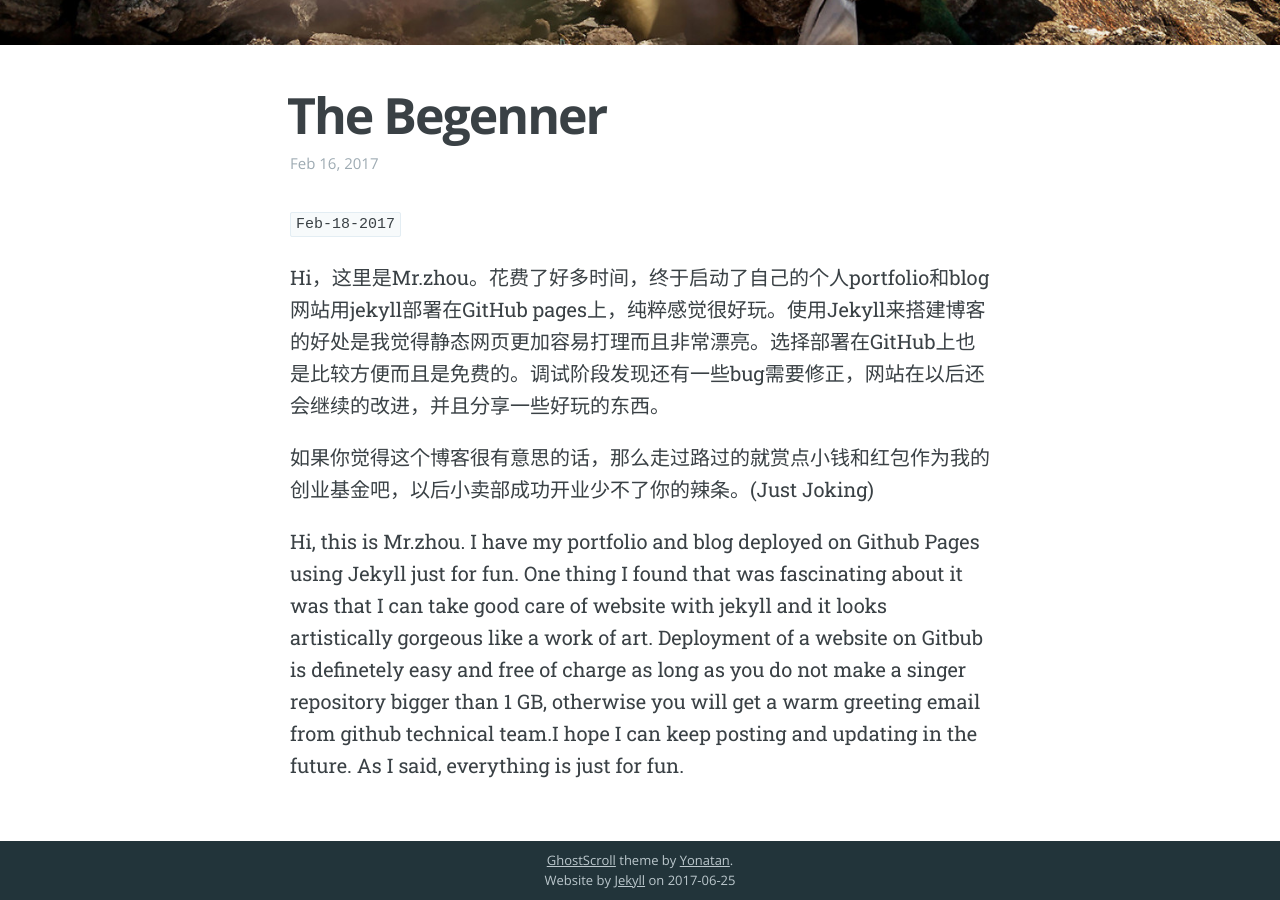
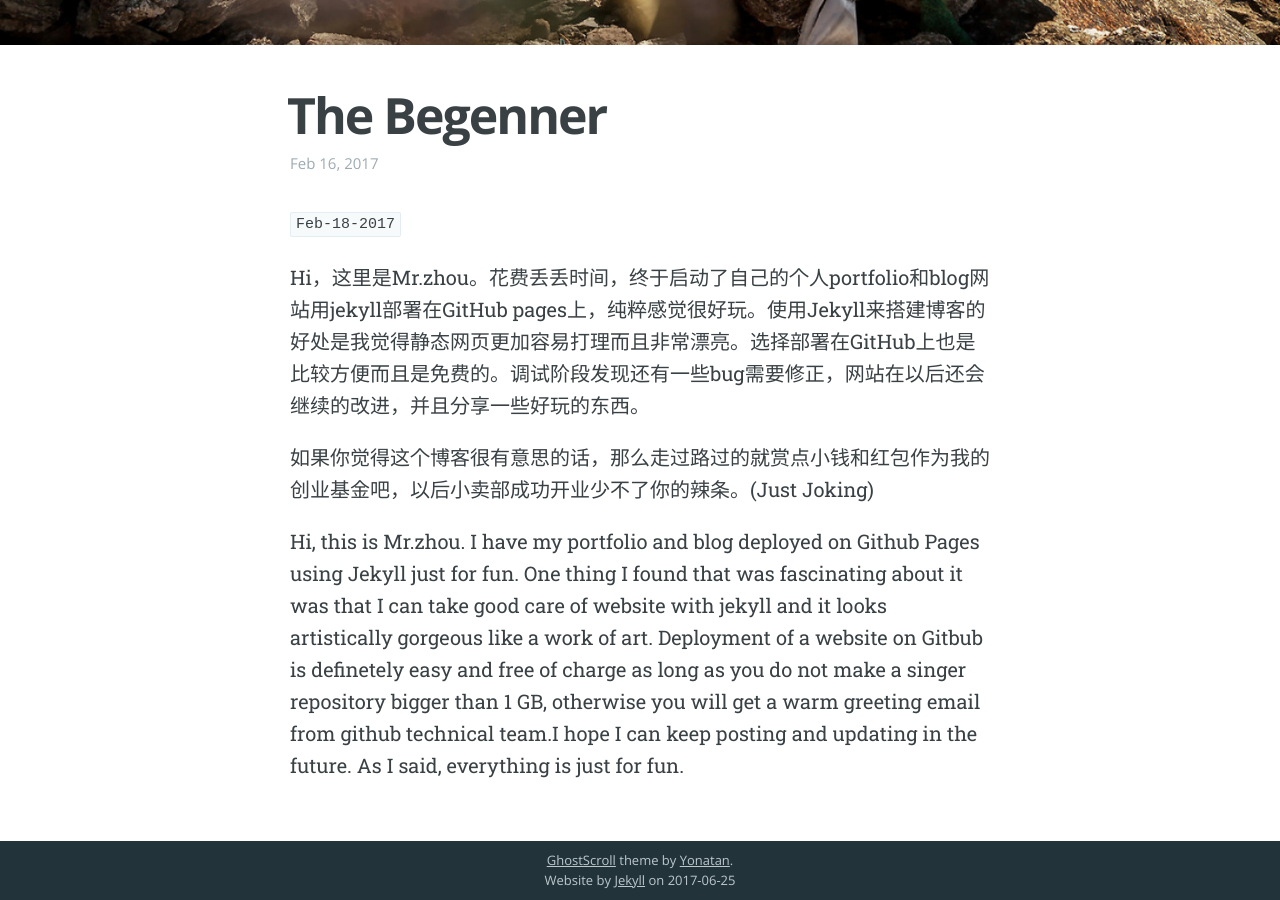
Before and after one commit to zhouchenzc0824/myProjects, a Jekyll site: the page built from _posts/2017-02-16-The Beginner.markdown, in a window 1280 px wide and 900 px high, scrolled down 855 px. Built offline with Jekyll 4.4.1, drawn with Linux system fonts in a browser that asks for light colours; nearby versions of some CDN libraries; a script that is not in the unit is left out.

Commit message:
modification

```diff
--- a/_posts/2017-02-16-The Beginner.markdown
+++ b/_posts/2017-02-16-The Beginner.markdown
@@ -5,7 +5,7 @@ date: 2017-02-16 02:34:03.000000000 -06:00
 ---
 `Feb-18-2017`
 
-Hi，这里是Mr.zhou。花费了好多时间，终于启动了自己的个人portfolio和blog网站用jekyll部署在GitHub pages上，纯粹感觉很好玩。使用Jekyll来搭建博客的好处是我觉得静态网页更加容易打理而且非常漂亮。选择部署在GitHub上也是比较方便而且是免费的。调试阶段发现还有一些bug需要修正，网站在以后还会继续的改进，并且分享一些好玩的东西。
+Hi，这里是Mr.zhou。花费丢丢时间，终于启动了自己的个人portfolio和blog网站用jekyll部署在GitHub pages上，纯粹感觉很好玩。使用Jekyll来搭建博客的好处是我觉得静态网页更加容易打理而且非常漂亮。选择部署在GitHub上也是比较方便而且是免费的。调试阶段发现还有一些bug需要修正，网站在以后还会继续的改进，并且分享一些好玩的东西。
 
 如果你觉得这个博客很有意思的话，那么走过路过的就赏点小钱和红包作为我的创业基金吧，以后小卖部成功开业少不了你的辣条。(Just Joking)
 
--- a/_posts/2017-02-16-contact-me.markdown
+++ b/_posts/2017-02-16-contact-me.markdown
@@ -43,7 +43,7 @@ for anything that you want to share with me. I will be truly grateful for that.
 <a href="https://zhouchenzc0824.github.io/" class="fa fa-home" target="_blank" title="Home Page"></a>
 
 <!--Linkedin-->
-<a href="https://www.linkedin.com/in/chen-zhou-68877659/" class="fa fa-linkedin" target="_blank" title="Linkedin"></a>
+<!-- <a href="https://www.linkedin.com/in/chen-zhou-68877659/" class="fa fa-linkedin" target="_blank" title="Linkedin"></a> -->
 
 <!--Email-->
 <a href="mailto:zhouchenzc0824@gmail.com" value="Email" class="fa fa-envelope" target="_blank" title="Shoot Me A Email"></a>
```
